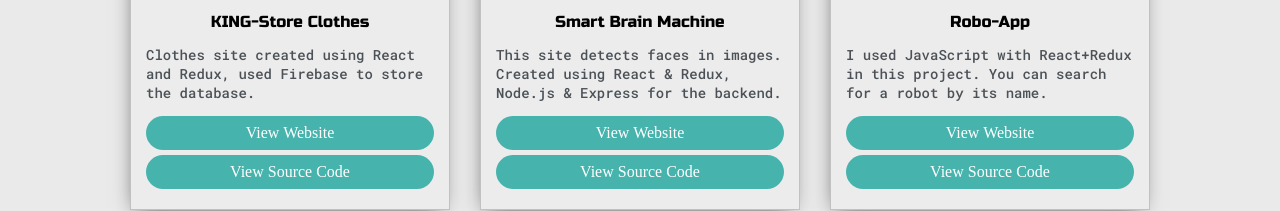
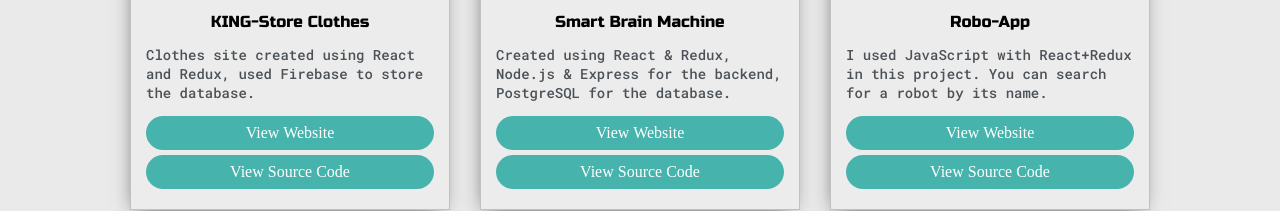
Before and after one commit to Aleksandar15/portfolio, a plain HTML site: page index.html in a window 1280 px wide. Shown: the part 1542-1753 px from the top of the page. Drawn offline with Linux system fonts and the light colour scheme; a web font is replaced by a local one.

```diff
--- a/index.html
+++ b/index.html
@@ -162,7 +162,7 @@
 						<img class="thumbnail" src="images/SmartBrain AleK.png">
 						<div class="post-preview">
 							<h6 class="post-title">Smart Brain Machine</h6>
-							<p class="post-intro">This site detects faces in images. Created using React & Redux, Node.js & Express for the backend.<br></p>
+							<p class="post-intro">Created using React & Redux, Node.js & Express for the backend, PostgreSQL for the database.</p>
 							<a href="https://smart-brain-alek.herokuapp.com" target="_blank" class="viewsite">View Website</a>
 							<a class="viewsite"href="https://github.com/Aleksandar15/smart-brain-alek" target="_blank" >View Source Code</a>
 						</div>
```
Also changed, not shown: images/Password Manager.png.
